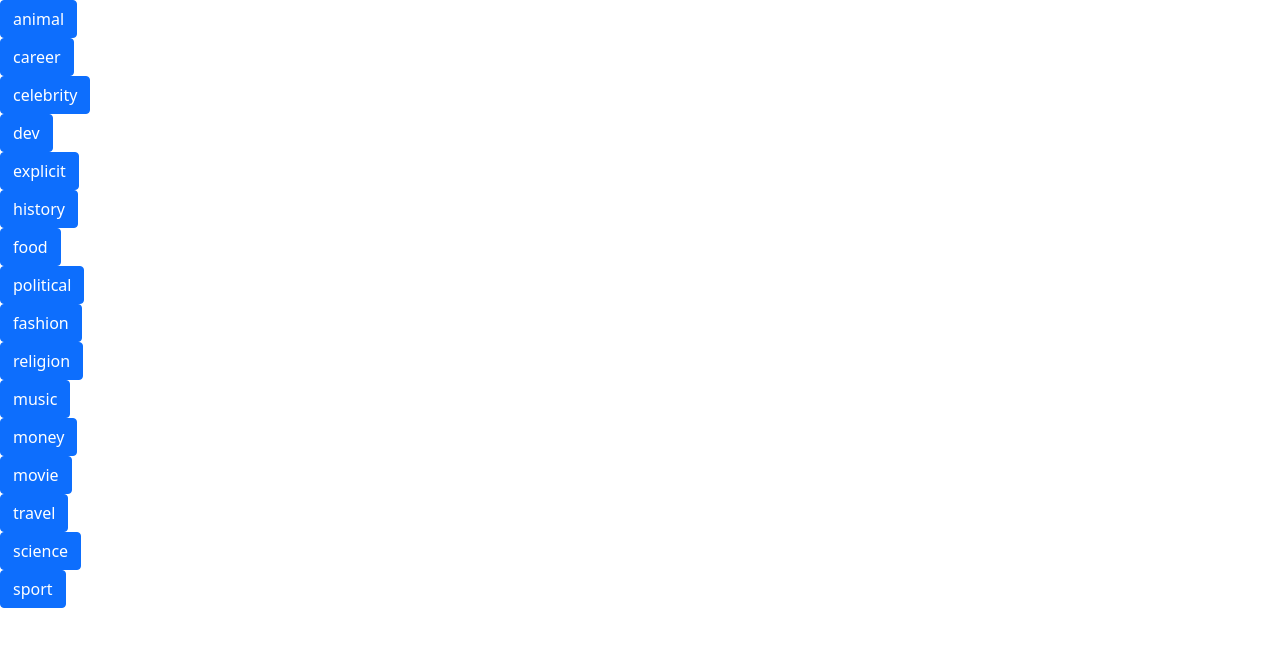
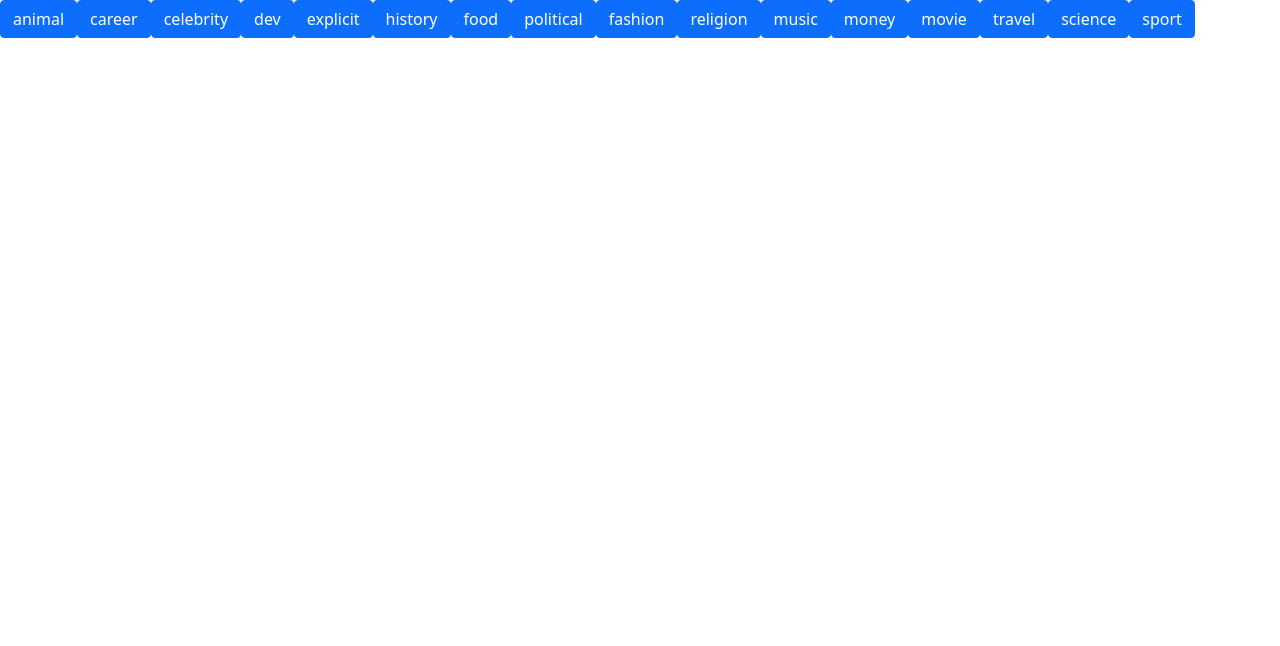
Before and after one commit to EvansVan/Chucking, a React (Create React App) app: page / in a window 1280 px wide. Shown: the top 646 px of the page. Built offline with nearby package versions, Linux system fonts and the light colour scheme.

Commit message:
feat:container

```diff
--- a/src/App.js
+++ b/src/App.js
@@ -32,9 +32,9 @@ import 'bootstrap/dist/css/bootstrap.css';
     let sasa = this.state.categories.length;
     for (let i=0; i<sasa;i++){
         jokes.push(
-        <div class= "col-3">
+        <container fluid>
           <button id={this.state.categories[i]} class="btn btn-primary btn-block" type="button" onClick={this.getChucked.bind(this)}>{this.state.categories[i]}</button>
-        </div>
+        </container>
       )}
       return jokes
     }
```
Also changed, not shown: src/componets/categories.js (added).
